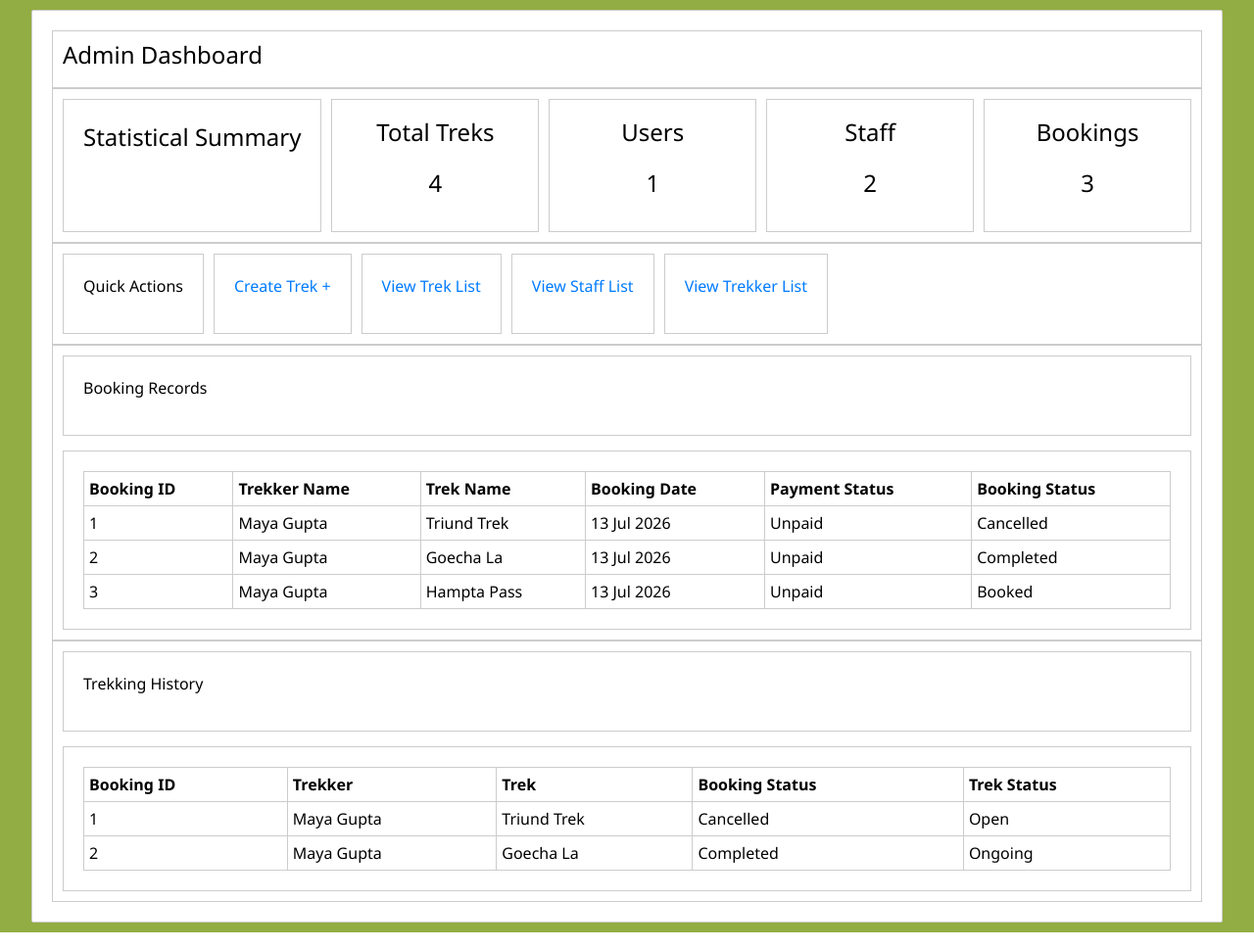
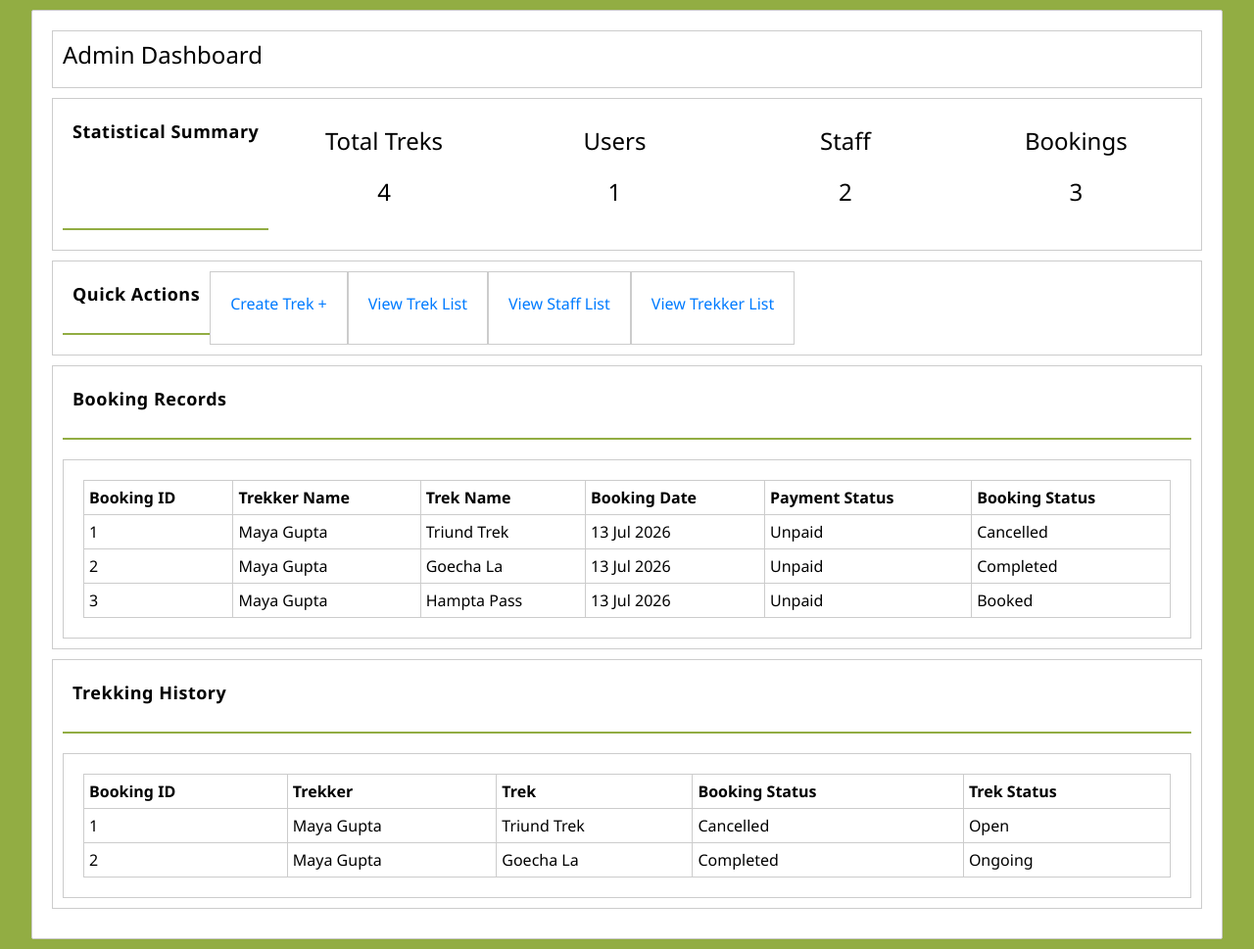
Before and after one commit to 24f1000135/trekking-management-app, a Flask app: page /admin/dashboard in a window 1280 px wide. Shown: the part 103-1072 px from the top of the page at 98% size. Run offline with Flask 3, Linux system fonts and the light colour scheme; a user stored in the database is signed in; data comes from the database, SQL or seed files in the repository.

Commit message:
TMA-CM-6: Removed border from headings and made them bold, added border bottom and margin

```diff
--- a/static/style.css
+++ b/static/style.css
@@ -111,6 +111,7 @@ nav{
 .dash-header{
   border: 1px solid #ccc;
   padding: 10px;
+  margin-bottom: 10px;
 }
 .dash-stats{
   border: 1px solid #ccc;
@@ -119,21 +120,21 @@ nav{
   flex-direction: row;
   width: 100%;
   font-size: x-large;
-  gap: 10px;
+  margin-bottom: 10px;
 }
 .dash-sum{
   padding: 15px;
   flex: 1;
   text-align: center;
-  border: 1px solid #ccc;
-  color: rgb(0, 0, 0);
   background-color: rgb(255, 255, 255);
 }
 .admin-dash-head{
-  border: 1px solid #ccc;
-  display: flex;
-  justify-content: space-between;
-  padding: 20px;
+  font-size: 18px;
+  font-weight: bold;
+  letter-spacing: 0.5px;
+  border-bottom: 2px solid rgb(146, 173, 67);
+  padding: 10px;
+  margin-bottom: 10px;
 }
 .dash-action{
   margin: auto;
@@ -141,7 +142,7 @@ nav{
   padding: 10px;
   display: flex;
   flex-direction: row;
-  gap: 10px;
+  margin-bottom: 10px;
 }
 .action-links{
   border: 1px solid #ccc;
@@ -174,7 +175,8 @@ nav{
   padding: 10px;
   display: flex;
   flex-direction: column;
-  gap: 15px;
+  margin-bottom: 10px;
+  gap: 10px;
 }
 .trek-box{
   border: 1px solid #ccc;
```
